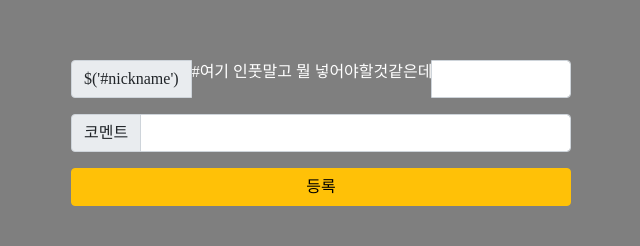
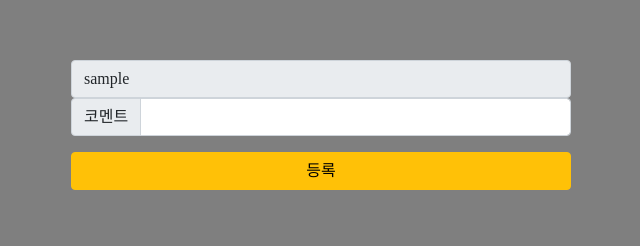
Before and after one commit to hyeonju-kim/AThumb, a Flask app: template templates/like.html in a window 1280 px wide. Shown: the top 246 px of the page, without its empty margins (319-959 px from the left). Run offline with Flask 2, Linux system fonts and the light colour scheme; the template is opened without the code that fills it: most values are stand-ins (such as "Sample title", 1, 10 or a date in 2020); some web fonts are replaced.

Commit message:
2차수정

```diff
--- a/app.py
+++ b/app.py
@@ -8,7 +8,7 @@ import certifi
 ca=certifi.where()
 
 client = MongoClient("mongodb+srv://coy:sparta@cluster0.apdwkr3.mongodb.net/Cluster0?retryWrites=true&w=majority", tlsCAFile=ca)
-db = client.dbsparta
+db = client.sparta
 
 # JWT 토큰을 만들 때 필요한 비밀문자열입니다. 아무거나 입력해도 괜찮습니다.
 # 이 문자열은 서버만 알고있기 때문에, 내 서버에서만 토큰을 인코딩(=만들기)/디코딩(=풀기) 할 수 있습니다.
--- a/app2.py
+++ b/app2.py
@@ -7,7 +7,7 @@ import certifi
 
 ca=certifi.where()
 
-client = MongoClient("mongodb+srv://coy:sparta@cluster0.apdwkr3.mongodb.net/Cluster0?retryWrites=true&w=majority")
+client = MongoClient('mongodb+srv://test:sparta@cluster0.ryuvr6l.mongodb.net/Cluster0?retryWrites=true&w=majority', tlsCAFile=ca)
 db = client.dbsparta
 
 
--- a/templates/like.html
+++ b/templates/like.html
@@ -98,7 +98,9 @@
             $.ajax({
                 type: 'POST',
                 url: '/api/comment',
-                data: { nickname_give:nickname, comment_give:comment},
+                data: {
+                    nickname_give: $('#nickname').val(),
+                    comment_give: $('#comment').val(),
                 success: function (response) {
                     alert(response['msg'])
                     window.location.reload()
@@ -189,11 +191,10 @@
 </head>
 <body>
 <div class="mask"></div>
-<div class="order">
-    <div class="order-info">
-        <div class="input-group mb-3">
-            <span class="input-group-text">$('#nickname')</span>
-             #여기 인풋말고 뭘 넣어야할것같은데<input id="comment" type="text" class="form-control">
+
+    <div class="order">
+        <div class="nickname">
+            <span class="input-group-text">{{ nickname }}</span>
         </div>
 
         <div class="input-group mb-3">
```
